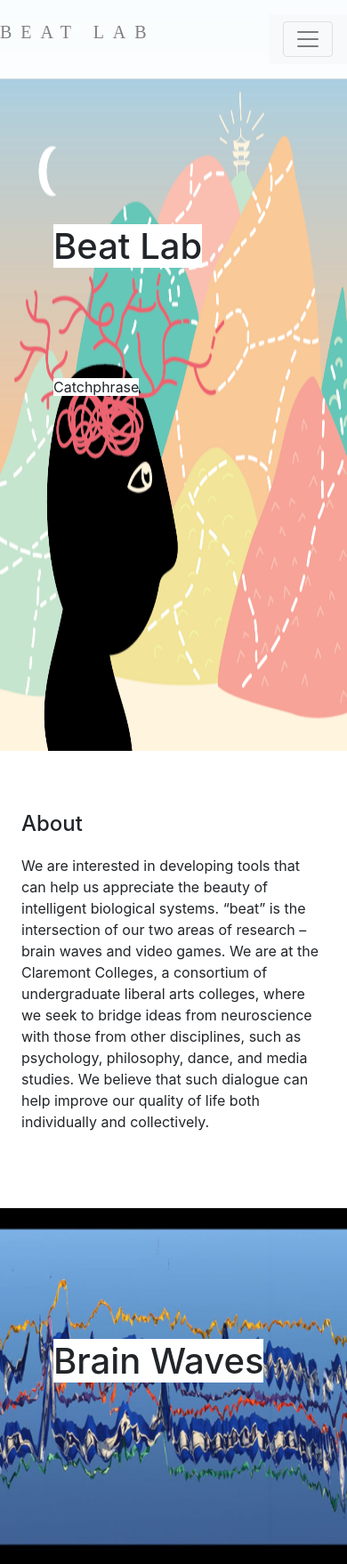
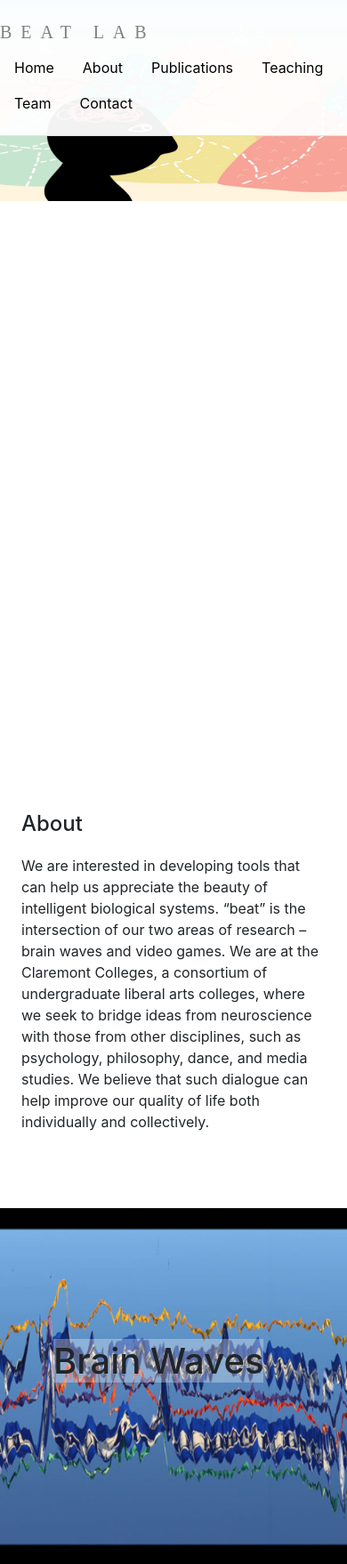
Before and after one commit to SeijiAkera/BeatLab-site, a Flask app: page / in a window 390 px wide. Shown: the top 1758 px of the page at 89% size. Run offline with Flask 3, Linux system fonts and the light colour scheme; some libraries are stand-ins or nearby versions.

Commit message:
Add comment modifications

```diff
--- a/templates/index.html
+++ b/templates/index.html
@@ -52,7 +52,7 @@
                 background-attachment: fixed;
                 background-position: center top;
                 background-repeat: no-repeat;
-                background-size: 100% 100%;
+                background-size: 100%;
             }
 
             .parallax {
@@ -67,6 +67,11 @@
                 background-position: center bottom;
                 background-repeat: no-repeat;
                 background-size: 100% 95%;
+            }
+
+            .parallax-title {
+                margin: 10px 60px;
+                background-color: rgba(255, 255, 255, 0.3)
             }
 
             .site-title {
@@ -121,42 +126,42 @@
                     line-height: 20vh;
 
                     /* Create the parallax scrolling effect */
-                    background-attachment: fixed;
+                    background-attachment: scroll;
                     background-position: center bottom;
                     background-repeat: no-repeat;
                     background-size: 200% 95%;
                 }
             }
 
-            @media only screen and (max-device-width: 480px) and (max-width: 768px) {
-                .title-parallax {
-                    /* The image used is done inline*/
+<!--            @media only screen and (max-device-width: 480px) and (max-width: 768px) {-->
+<!--                .title-parallax {-->
+<!--                    /* The image used is done inline*/-->
 
-                    /* Other Parameters */
-                    min-height: 100vh;
-                    line-height: 30vh;
+<!--                    /* Other Parameters */-->
+<!--                    min-height: 100vh;-->
+<!--                    line-height: 30vh;-->
 
-                    /* Create the parallax scrolling effect */
-                    background-attachment: scroll;
-                    background-position: center top;
-                    background-repeat: no-repeat;
-                    background-size: 150% 100%;
-                }
+<!--                    /* Create the parallax scrolling effect */-->
+<!--                    background-attachment: scroll;-->
+<!--                    background-position: center top;-->
+<!--                    background-repeat: no-repeat;-->
+<!--                    background-size: 150% 100%;-->
+<!--                }-->
 
-                .parallax {
-                    /* The image used is done inline*/
+<!--                .parallax {-->
+<!--                    /* The image used is done inline*/-->
 
-                    /* Other Parameters */
-                    min-height: 50vh;
-                    line-height: 20vh;
+<!--                    /* Other Parameters */-->
+<!--                    min-height: 50vh;-->
+<!--                    line-height: 20vh;-->
 
-                    /* Create the parallax scrolling effect */
-                    background-attachment: scroll;
-                    background-position: center bottom;
-                    background-repeat: no-repeat;
-                    background-size: 200% 95%;
-                }
-            }
+<!--                    /* Create the parallax scrolling effect */-->
+<!--                    background-attachment: scroll;-->
+<!--                    background-position: center bottom;-->
+<!--                    background-repeat: no-repeat;-->
+<!--                    background-size: 200% 95%;-->
+<!--                }-->
+<!--            }-->
         </style>
     </head>
     <body style="position:relative">
@@ -165,11 +170,6 @@
         <div id="header-box" class="header">
             <header class="d-flex flex-wrap justify-content-between py-3 mb-4 border-bottom">
                 <a href="/" class="navbar-brand site-title">Beat Lab</a>
-                <nav class="navbar navbar-light bg-light">
-                    <button class="navbar-toggler ml-auto" type="button" data-toggle="collapse" data-target="#collapsingNavbar2">
-                        <span class="navbar-toggler-icon my-toggler"></span>
-                    </button>
-                    <div class="navbar-collapse collapse" id="collapsingNavbar2">
                 <ul class="nav nav-pills">
                     <li class="nav-item"><a href="#" class="nav-link nav-color" aria-current="page">Home</a></li>
                     <li class="nav-item"><a href="#about-link" class="nav-link nav-color">About</a></li>
@@ -178,8 +178,6 @@
                     <li class="nav-item"><a href="#team-link" class="nav-link nav-color">Team</a></li>
                     <li class="nav-item"><a href="#contact-link" class="nav-link nav-color">Contact</a></li>
                 </ul>
-                    </div>
-                </nav>
             </header>
         </div>
 
@@ -187,9 +185,6 @@
         <!-- About Parallax Section -->
         <section id="title">
             <div class="title-parallax" style="background-image: url('https://github.com/SeijiAkera/BeatLab-test-site/blob/main/static/assets/img/About.png?raw=true')">
-                <br>
-                <h1><span style="margin:10px 60px;background-color:white">Beat Lab</span></h1>
-                <p><span style="margin:10px 60px;background-color:white">Catchphrase</span></p>
             </div>
         </section>
 
@@ -214,7 +209,7 @@
         <section id="brain-waves-parallax">
             <div class="parallax" style="background-image: url('https://github.com/SeijiAkera/BeatLab-test-site/blob/main/static/assets/img/brain_waves.jpg?raw=true');">
                 <br>
-                <h1><span style="margin:10px 60px;background-color:white">Brain Waves</span></h1>
+                <h1><span class="parallax-title">Brain Waves</span></h1>
             </div>
         </section>
 
@@ -236,7 +231,7 @@
         <section id="video-games-parallax">
             <div class="parallax" style="background-image: url('https://github.com/SeijiAkera/BeatLab-test-site/blob/main/static/assets/img/video_games.png?raw=true');">
                 <br>
-                <h1><span style="margin:10px 60px;background-color:white">Video Games</span></h1>
+                <h1><span class="parallax-title">Video Games</span></h1>
             </div>
         </section>
 
@@ -258,7 +253,7 @@
             <a id="publications-link"></a>
             <div class="parallax" style="background-image: url('https://github.com/SeijiAkera/BeatLab-test-site/blob/main/static/assets/img/books.jpg?raw=true');">
                 <br>
-                <h1><span style="margin:10px 60px;background-color:white">Publications</span></h1>
+                <h1><span class="parallax-title">Publications</span></h1>
             </div>
         </section>
 
@@ -340,7 +335,7 @@
             <a id="teaching-link"></a>
             <div class="parallax" style="background-image: url('https://github.com/SeijiAkera/BeatLab-test-site/blob/main/static/assets/img/teaching.jpg?raw=true');">
                 <br>
-                <h1><span style="margin:10px 60px;background-color:white">Teaching</span></h1>
+                <h1><span class="parallax-title">Teaching</span></h1>
             </div>
         </section>
 
@@ -359,7 +354,7 @@
             <a id="team-link"></a>
             <div class="parallax" style="background-image: url('https://github.com/SeijiAkera/BeatLab-test-site/blob/main/static/assets/img/team.jpg?raw=true');">
                 <br>
-                <h1><span style="margin:10px 60px;background-color:white">Team</span></h1>
+                <h1><span class="parallax-title">Team</span></h1>
             </div>
         </section>
 
@@ -403,7 +398,7 @@
             <a id="contact-link"></a>
             <div class="parallax" style="background-image: url('https://github.com/SeijiAkera/BeatLab-test-site/blob/main/static/assets/img/contact.png?raw=true');">
                 <br>
-                <h1><span style="margin:10px 60px;background-color:white">Contact Us</span></h1>
+                <h1><span class="parallax-title">Contact Us</span></h1>
             </div>
         </section>
 
```
Lines whose indentation alone changed are shown as unchanged.
